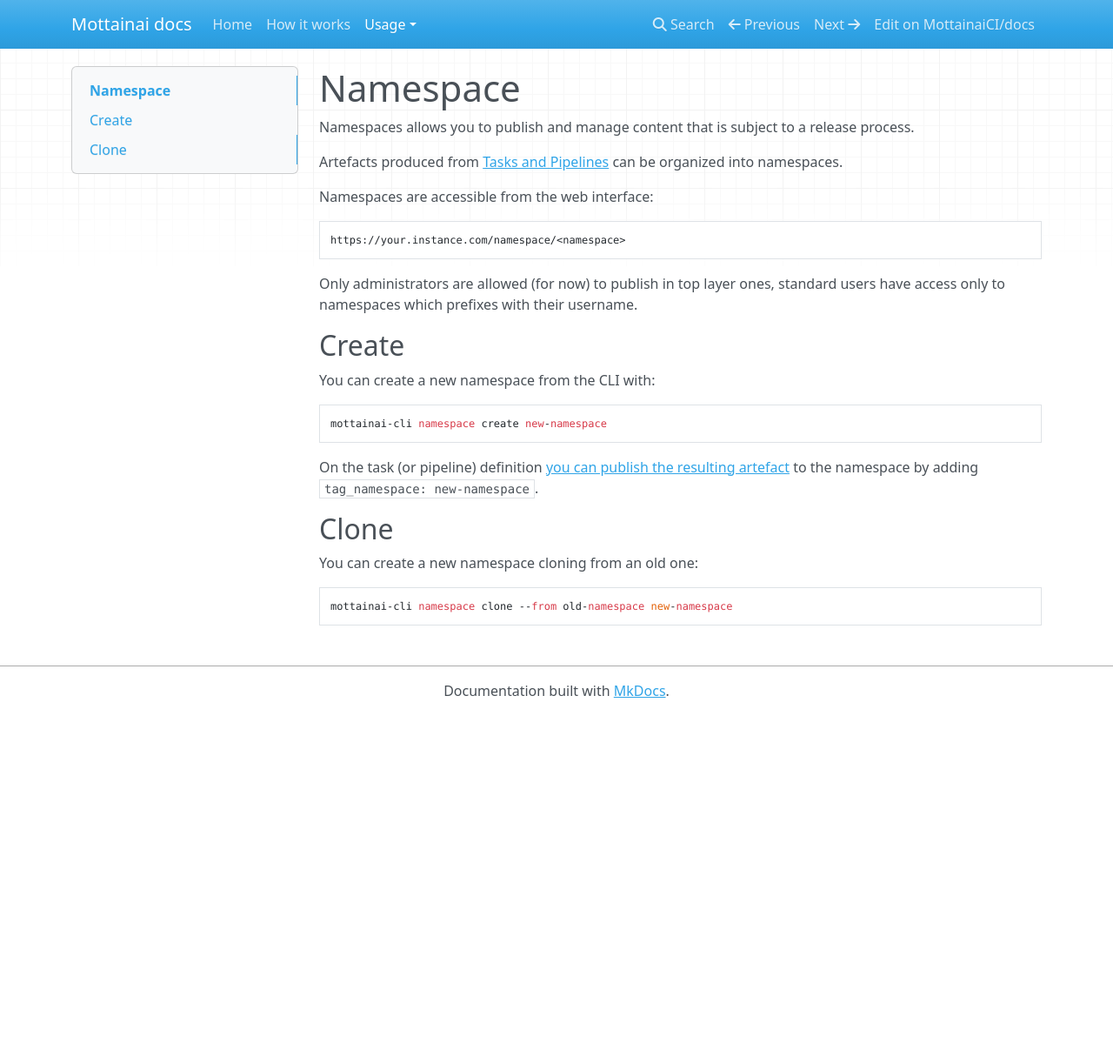
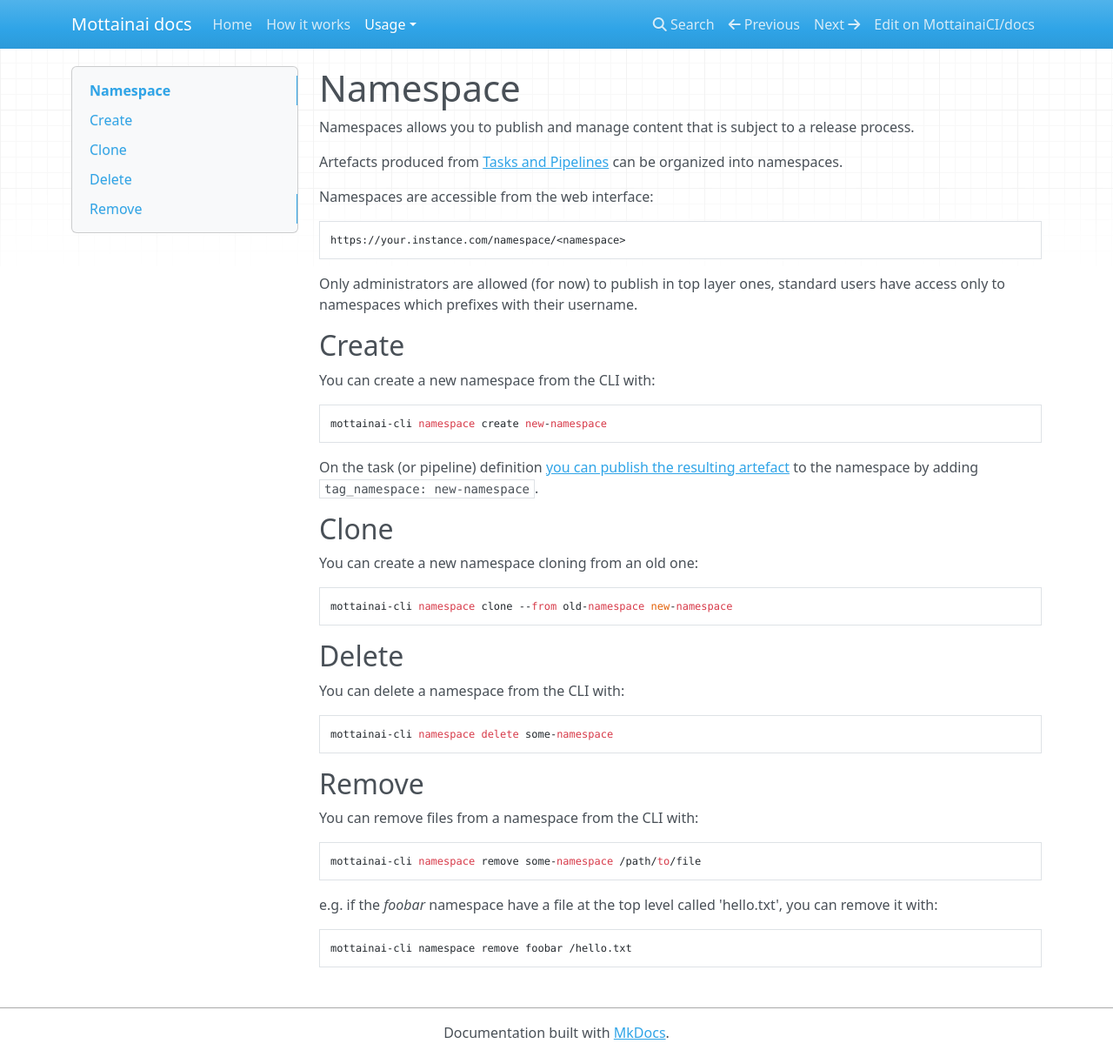
Before and after one commit to MottainaiCI/docs, an MkDocs documentation site: the page built from docs/usage/namespace.md, in a window 1280 px wide and 1215 px high. Shown: the whole window at 87% size. Built offline with MkDocs 1.6.1, drawn with Linux system fonts in a browser that asks for light colours; nearby versions of some CDN libraries.

Commit message:
Add more namespace documentation

```diff
--- a/docs/usage/namespace.md
+++ b/docs/usage/namespace.md
@@ -23,3 +23,20 @@
 You can create a new namespace cloning from an old one:
 
     mottainai-cli namespace clone --from old-namespace new-namespace
+
+## Delete
+
+You can delete a namespace from the CLI with:
+
+    mottainai-cli namespace delete some-namespace
+
+## Remove
+
+You can remove files from a namespace from the CLI with:
+
+    mottainai-cli namespace remove some-namespace /path/to/file
+
+
+e.g. if the *foobar* namespace have a file at the top level called 'hello.txt', you can remove it with:
+
+    mottainai-cli namespace remove foobar /hello.txt
```
Also changed, not shown: docs/usage/artefacts.md (+12 -0 lines).
